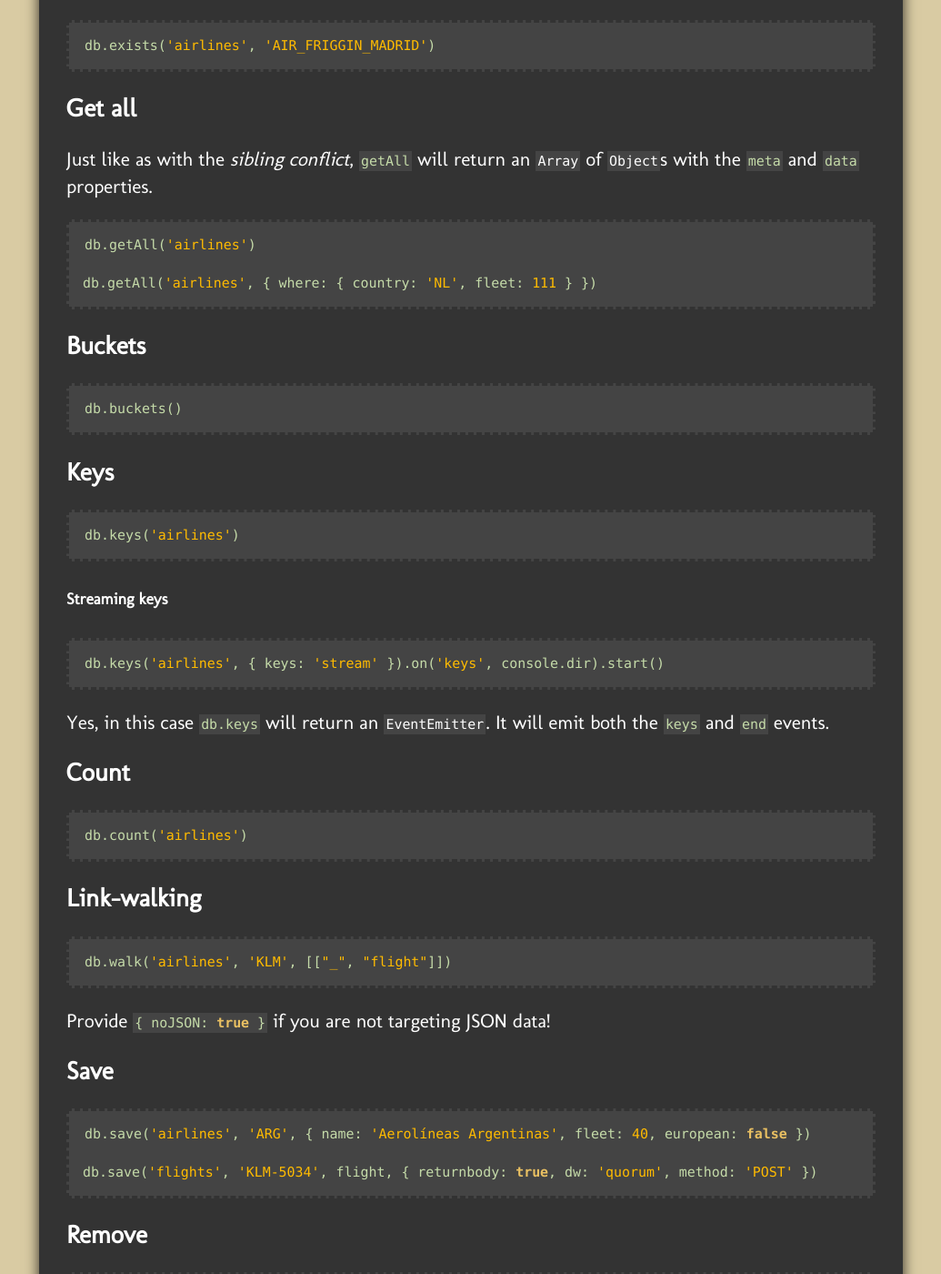
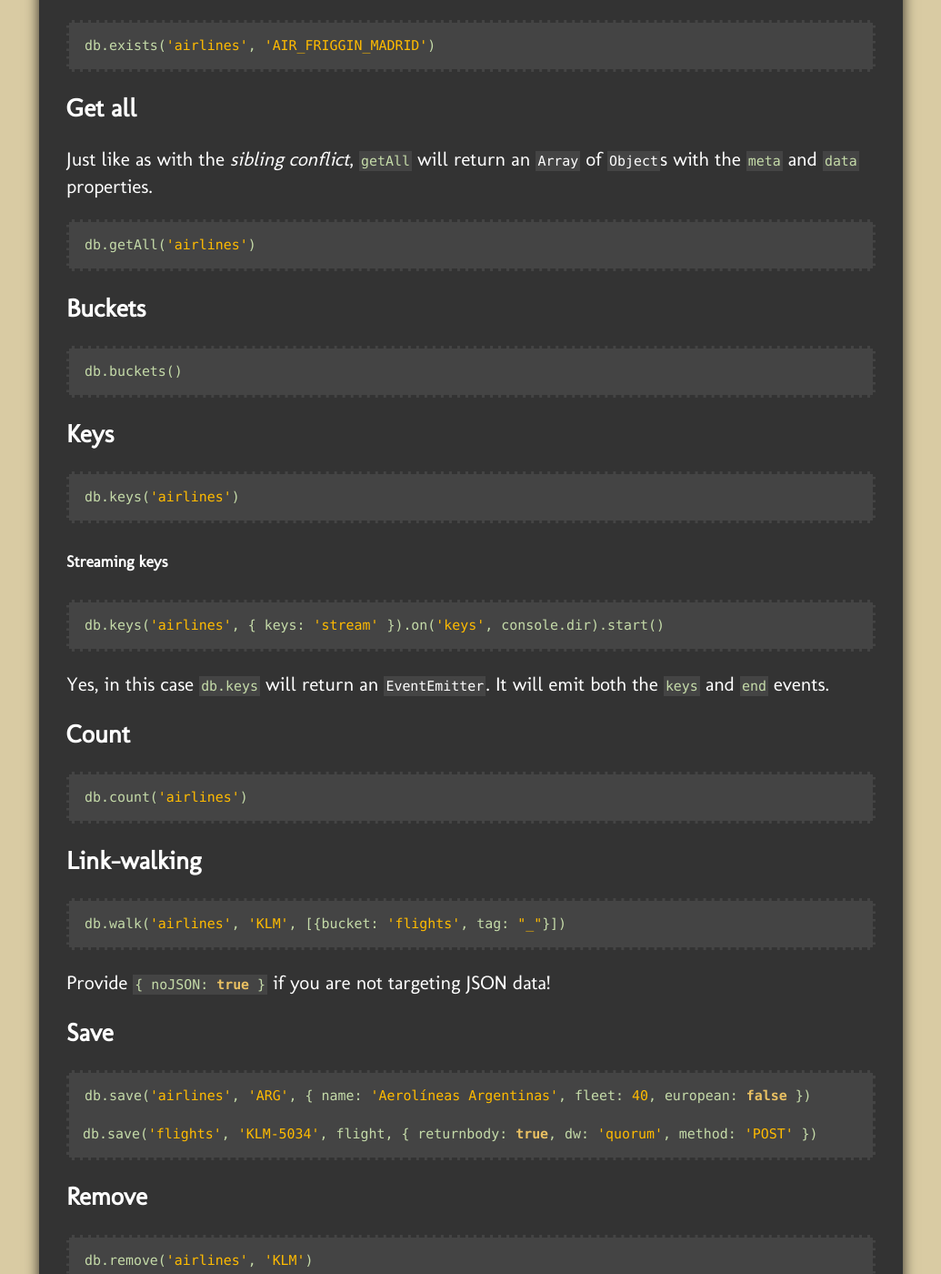
Before and after one commit to vincentmac/riakjs.com, a Jekyll site: the page built from index.md, in a window 1280 px wide and 1400 px high, scrolled down 5275 px. Shown: the whole window at 91% size, without its empty margins (122-1157 px from the left). Built offline with Jekyll 4.4.1, drawn with Linux system fonts in a browser that asks for light colours.

Commit message:
Update docs to match roidrage's changes

```diff
--- a/index.md
+++ b/index.md
@@ -204,8 +204,6 @@ with the `meta` and `data` properties.
 
     db.getAll('airlines')
 
-    db.getAll('airlines', { where: { country: 'NL', fleet: 111 } })
-
 #### Buckets
 
     db.buckets()
@@ -226,7 +224,7 @@ Yes, in this case `db.keys` will return an `EventEmitter`. It will emit both the
 
 #### Link-walking
 
-    db.walk('airlines', 'KLM', [["_", "flight"]])
+    db.walk('airlines', 'KLM', [{bucket: 'flights', tag: "_"}])
 
 Provide `{ noJSON: true }` if you are not targeting JSON data!
 
```
